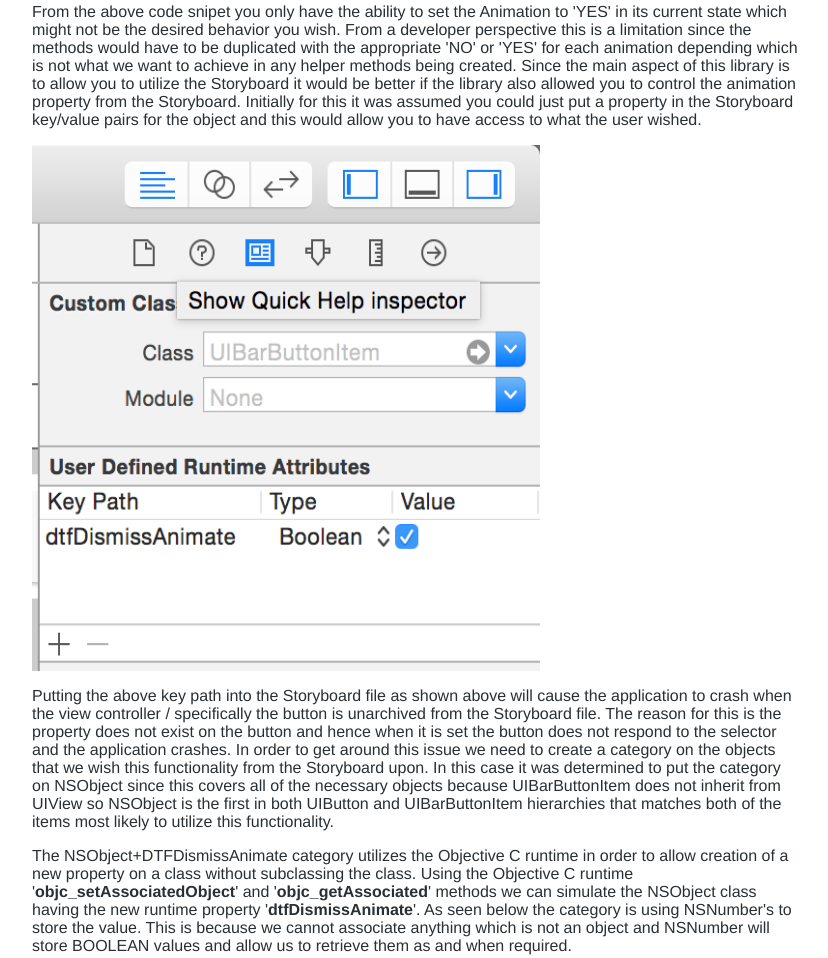
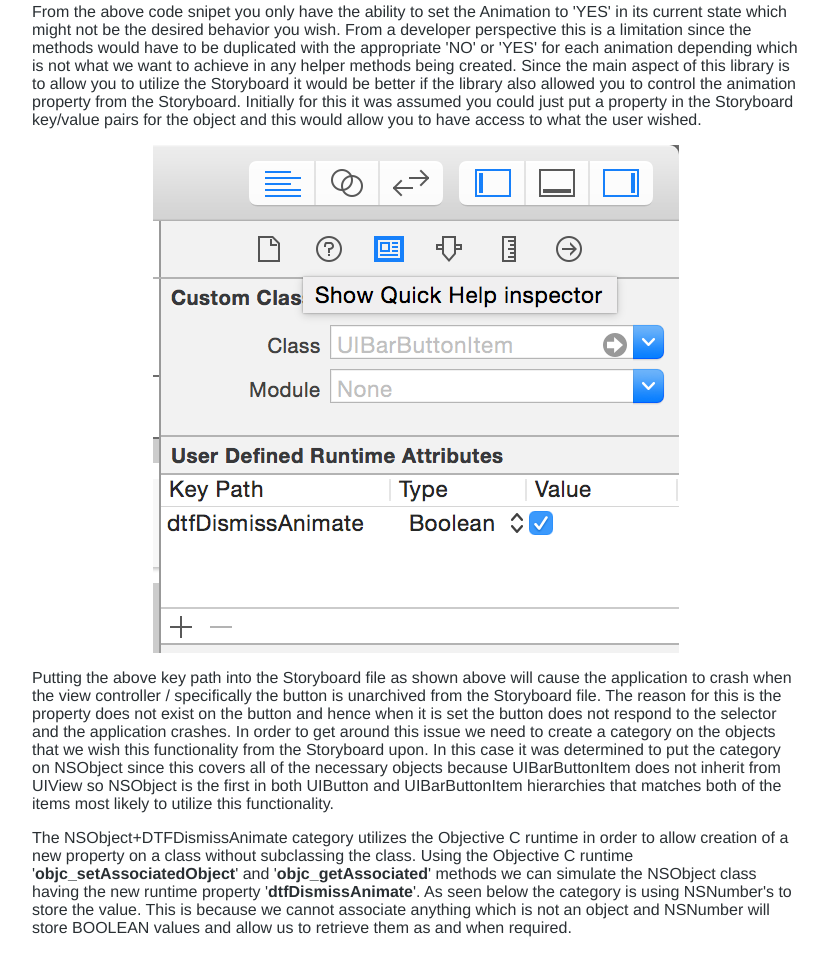
Before and after one commit to darren102/darren102.github.com, a plain HTML site: page uiviewcontroller-dismiss.html in a window 1280 px wide. Shown: the part 937-1895 px from the top of the page, without its empty margins (234-1062 px from the left). Drawn offline with Linux system fonts and the light colour scheme.

Commit message:
More style updates

```diff
--- a/uiviewcontroller-dismiss.html
+++ b/uiviewcontroller-dismiss.html
@@ -10,6 +10,12 @@
             margin: 0;
             padding: 0;
             border: 0;
+        }
+
+        IMG.displayed {
+            display: block;
+            margin-left: auto;
+            margin-right: auto;
         }
 
         .header {
@@ -125,7 +131,11 @@
             you to have access to what the user wished.
         </p>
 
-        <img src="uiviewcontrollerdismiss/storyboard-key-value.png" height="526" width="508" />
+        <img class="displayed"
+             alt=""
+             src="uiviewcontrollerdismiss/storyboard-key-value.png"
+             height="508"
+             width="526" />
 
         <p>
             Putting the above key path into the Storyboard file as shown above will cause the application to crash when
@@ -198,7 +208,11 @@ static const void *kDTFDismissAnimateKey = &kDTFDismissAnimateKey;
             an animation or not.
         </p>
 
-        <img src="uiviewcontrollerdismiss/dismiss-category-action.png" />
+        <img class="displayed"
+             alt=""
+             src="uiviewcontrollerdismiss/dismiss-category-action.png"
+             height="450"
+             width="720"/>
 
         <p>
             The full code for the category can be found <a href="https://github.com/darren102/UIViewController-DTFDismiss">here</a>.
```
Also changed, not shown: index.html (+6 -0 lines).
